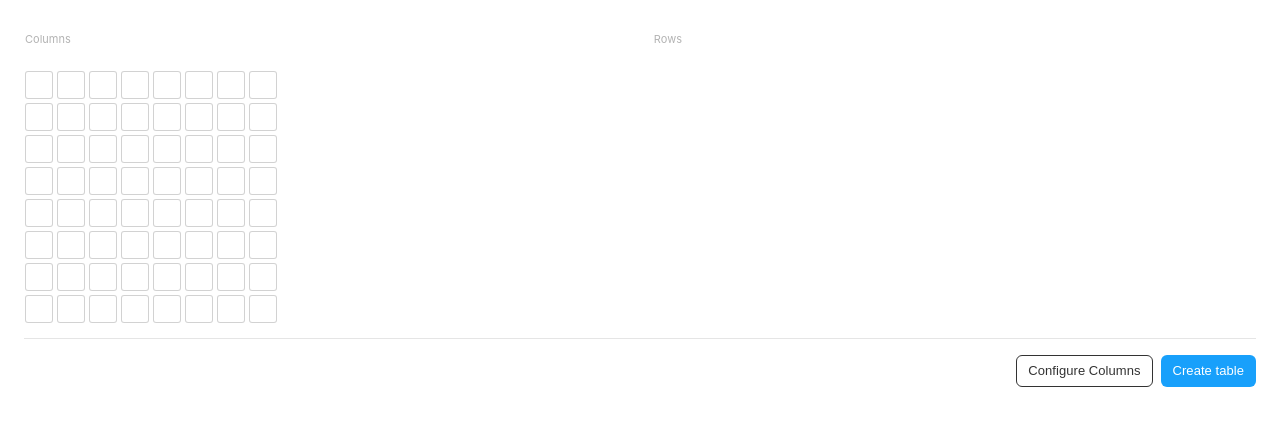
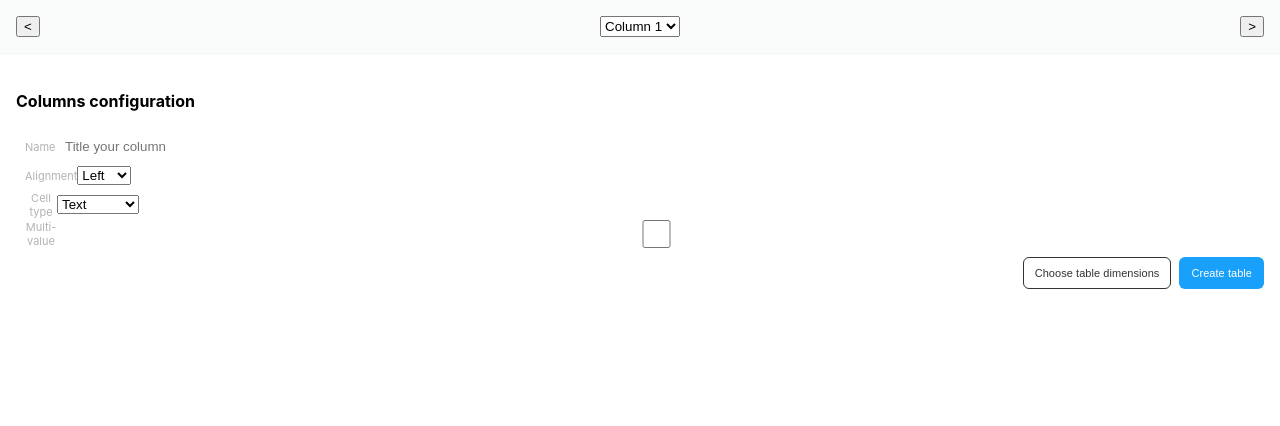
Before and after one commit to newrelic/one-core-toolbox, a React app: page / in a window 1280 px wide. Shown: the top 426 px of the page. Built offline with nearby package versions, Linux system fonts and the light colour scheme.

Commit message:
feat: add column configuration page markup

```diff
--- a/src/app/components/App.tsx
+++ b/src/app/components/App.tsx
@@ -7,7 +7,7 @@ import DimensionsSelection from './DimensionsSelection';
 declare function require(path: string): any;
 
 const App = ({}) => {
-    const [activeScreen, setActiveScreen] = useState('DimensionsSelection')
+    const [activeScreen, setActiveScreen] = useState('ColumnConfiguration')
     const [activeCol, setActiveCol] = useState(0);
     const [activeRow, setActiveRow] = useState(0);
 
@@ -34,6 +34,14 @@ const App = ({}) => {
           }, '*')
     }
 
+    const goToColumnConfiguration = () => {
+        setActiveScreen('ColumnConfiguration')
+    }
+
+    const goToDimensionsSelection = () => {
+        setActiveScreen('DimensionsSelection')
+    }
+
     const handleRouting = () => {
         if (activeScreen === 'DimensionsSelection') {
             return (
@@ -43,10 +51,14 @@ const App = ({}) => {
                     activeRow={activeRow}
                     createTable={createTable}
                     handeGridSelectionInputs={handeGridSelectionInputs}
+                    goToColumnConfiguration={goToColumnConfiguration}
                 />
             )
-        } else if (activeScreen === 'DimensionsSelection') {
-            return <ColumnConfiguration />
+        } else if (activeScreen === 'ColumnConfiguration') {
+            return <ColumnConfiguration
+                     createTable={createTable}
+                     goToDimensionsSelection={goToDimensionsSelection}
+                    />
         }
     }
 
--- a/src/app/components/ColumnConfiguration.tsx
+++ b/src/app/components/ColumnConfiguration.tsx
@@ -4,13 +4,87 @@ import '../styles/ui.css';
 
 declare function require(path: string): any;
 
-const ColumnConfiguration = ({ }) => {
+const ColumnConfiguration = ({ createTable, goToDimensionsSelection }) => {
+    const renderColumnNavigation = () => {
+        return (
+            <nav className="column-nav">
+                <button className={"nav-arrow left-nav-arrow"}>{`<`}</button>
+
+                <select name="column-selection" className="column-selection-dropdown">
+                    <option value="Column 1" className="column-selection-dropdown-option">Column 1</option>
+                    <option value="Column 2" className="column-selection-dropdown-option">Column 2</option>
+                    <option value="Column 3" className="column-selection-dropdown-option">Column 3</option>
+                </select>
+
+                <button className={"nav-arrow right-nav-arrow"}>{`>`}</button>
+            </nav>
+        )
+    }
+
+    const renderConfigurationBody = () => {
+        return (
+            <section className="configuration-body">
+                <h4>Columns configuration</h4>
+
+                <div className="input-container">
+                    <label htmlFor="column-name">Name</label>
+                    <input
+                        type="text"
+                        name="column-name"
+                        className="column-configuration-name-input"
+                        placeholder="Title your column"
+                        id="column-name"
+                        // onChange={() => handeGridSelectionInputs('col')}
+                        value=""
+                    />
+                </div>
+                <div className="input-container">
+                    <label htmlFor="column-alignment">Alignment</label>
+                    <select name="alignment-selection" className="column-configuration-alignment-input" id="column-alignment">
+                        <option value="left" className="column-configuration-alignment-input-option">Left</option>
+                        <option value="right" className="column-configuration-alignment-input-option">Right</option>
+                    </select>
+                </div>
+                <div className="input-container">
+                    <label htmlFor="column-cell-type">Cell type</label>
+                    <select name="alignment-selection" className="column-configuration-alignment-input" id="column-cell-type">
+                        <option value="text" className="column-configuration-alignment-input-option">Text</option>
+                        <option value="link" className="column-configuration-alignment-input-option">Link</option>
+                        <option value="metric" className="column-configuration-alignment-input-option">Metric</option>
+                        <option value="entity" className="column-configuration-alignment-input-option">Entity</option>
+                        <option value="favorite" className="column-configuration-alignment-input-option">Favorite</option>
+                        <option value="user" className="column-configuration-alignment-input-option">User</option>
+                        <option value="checkbox" className="column-configuration-alignment-input-option">Checkbox</option>
+                        <option value="actions" className="column-configuration-alignment-input-option">Actions</option>
+                    </select>
+                </div>
+                <div className="input-container">
+                    <label htmlFor="column-multi-value">Multi-value</label>
+                    <input type="checkbox" id="column-multi-value" />
+                </div>
+            </section>
+        )
+    }
+
+    const renderCallsToAction = () => {
+        return (
+            <div className="cta-container">
+                <button className="btn" onClick={goToDimensionsSelection}>Choose table dimensions</button>
+                <button className="btn btn-primary btn-create-table" onClick={createTable}>Create table</button>
+            </div>
+        )
+    }
 
     return (
-        <div>
-            hi
-        </div>
-    );
+        <>
+            {renderColumnNavigation()}
+
+            <main className="column-configuration-body">
+                {renderConfigurationBody()}
+                {renderCallsToAction()}
+            </main>
+        </>
+    )
 };
 
 export default ColumnConfiguration;
--- a/src/app/components/DimensionsSelection.tsx
+++ b/src/app/components/DimensionsSelection.tsx
@@ -4,7 +4,17 @@ import '../styles/ui.css';
 
 declare function require(path: string): any;
 
-const DimensionsSelection = ({ handleGridSquareClick, activeCol, activeRow, createTable, handeGridSelectionInputs }) => {
+const DimensionsSelection = (
+    {
+        handleGridSquareClick,
+        activeCol,
+        activeRow,
+        createTable,
+        handeGridSelectionInputs,
+        goToColumnConfiguration
+    }
+    ) => {
+
     const [hoveredCol, setHoveredCol] = useState(0);
     const [hoveredRow, setHoveredRow] = useState(0);
     const [activeGridSquares, setActiveGridSquares] = useState([activeRow, activeCol]);
@@ -72,7 +82,7 @@ const DimensionsSelection = ({ handleGridSquareClick, activeCol, activeRow, crea
     }, []);
 
     return (
-        <div>
+        <div className="dimensions-selection-container">
             <div className="table-dimensions-config">
                 <div className="input-container">
                     <label htmlFor="number-of-cols">Columns</label>
@@ -107,7 +117,7 @@ const DimensionsSelection = ({ handleGridSquareClick, activeCol, activeRow, crea
             <hr />
 
             <div className="cta-container">
-                <button className="btn">Configure Columns</button>
+                <button className="btn" onClick={goToColumnConfiguration}>Configure Columns</button>
                 <button className="btn btn-primary btn-create-table" onClick={createTable}>Create table</button>
             </div>
         </div>
--- a/src/app/styles/ui.css
+++ b/src/app/styles/ui.css
@@ -1,5 +1,5 @@
 body {
-  padding: 16px;
+  margin: 0;
   font-family: -apple-system, BlinkMacSystemFont, "Segoe UI", Roboto, Helvetica, Arial, sans-serif, "Apple Color Emoji", "Segoe UI Emoji", "Segoe UI Symbol";
 }
 
@@ -21,6 +21,10 @@ table td {
   padding-right: 6px;
   padding-bottom: 6px;
   box-sizing: content-box;
+}
+
+.dimensions-selection-container {
+  padding: 16px;
 }
 
 .input__radio input {
@@ -157,7 +161,7 @@ table.hovered input[type=radio]~label.active.hovered {
   color: #333;
   border: 1px solid rgba(0,0,0,.8);
   background-clip: padding-box;
-  font-size: 13px;
+  font-size: 11px;
   line-height: 16px;
   letter-spacing: .053px;
 }
@@ -168,3 +172,15 @@ table.hovered input[type=radio]~label.active.hovered {
   color: #fff;
   background-clip: border-box;
 }
+
+.column-nav {
+  display: flex;
+  justify-content: space-between;
+  padding: 16px;
+  background-color: #FAFBFB;
+  border-bottom: 1px solid #F3F4F4;
+}
+
+.column-configuration-body {
+  padding: 16px;
+}
```
Also changed, not shown: 2 other files (tests, documents, lock files or other folders).
